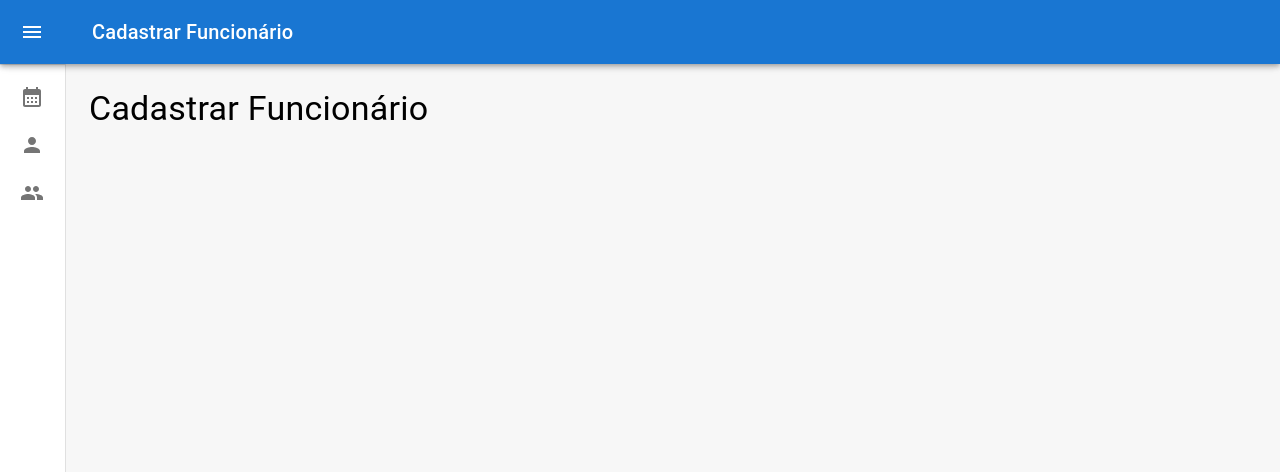
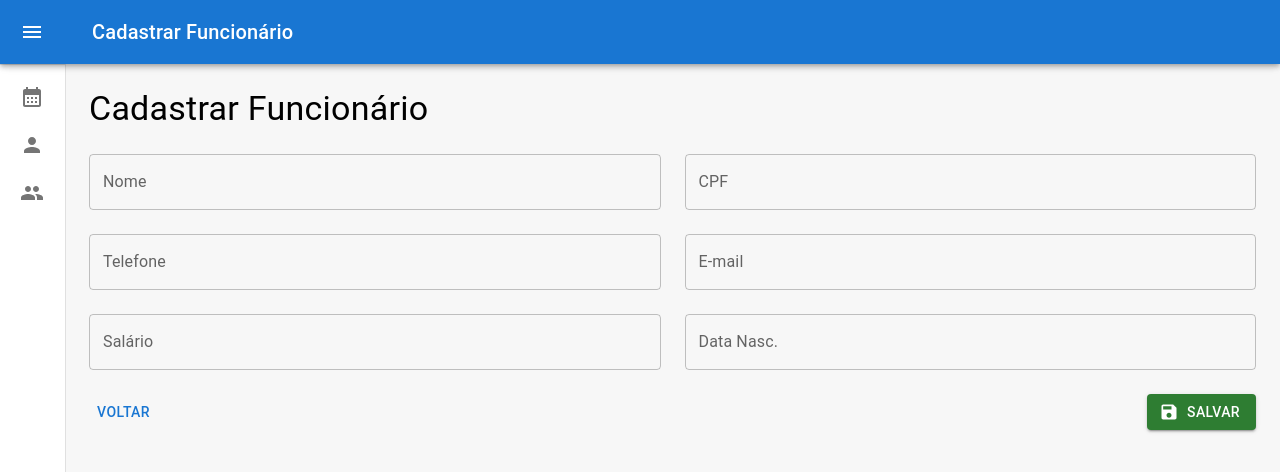
Before and after one commit to lucasvromano/restaurant, a React (Create React App) app: page /funcionarios/cadastrar in a window 1280 px wide. Shown: the top 472 px of the page. Built offline with nearby package versions, Linux system fonts and the light colour scheme.

Commit message:
refactor: order imports

```diff
--- a/src/store/index.ts
+++ b/src/store/index.ts
@@ -2,15 +2,18 @@ import { configureStore } from '@reduxjs/toolkit'
 
 import schedulesReducer from './reducers/schedules'
 import usersReducer from './reducers/users'
+import employeesReducer from './reducers/employees'
 
 const rootReducer = {
   schedules: schedulesReducer,
   users: usersReducer,
+  employees: employeesReducer,
 }
 
 export type RootState = {
   schedules: [],
   users: [],
+  employees: [],
 }
 
 export default configureStore({ reducer: rootReducer })
--- /dev/null
+++ b/src/store/reducers/employees.ts
@@ -0,0 +1,19 @@
+import { createAction, createReducer } from "@reduxjs/toolkit";
+
+interface IEmployees {
+  id: string,
+  name: string,
+  document: string,
+  phone: string
+  email: string,
+  salary: string,
+  birthday: string
+}
+
+const INITIAL_STATE: IEmployees[] | (() => IEmployees[]) = []
+
+export const addEmployee = createAction<IEmployees | []>('ADD_EMPLOYEE');
+
+export default createReducer(INITIAL_STATE, {
+  [addEmployee.type]: (state, action) => ([...state, action.payload])
+});
--- a/src/views/Employees/CreateEmployee/index.tsx
+++ b/src/views/Employees/CreateEmployee/index.tsx
@@ -1,12 +1,159 @@
-import Typography from "@mui/material/Typography"
+import { useState } from "react"
+import { Link } from "react-router-dom"
+import { useDispatch } from "react-redux"
+import { v4 as uuid } from 'uuid'
+
+import { Button, TextField, Typography, Box, Grid } from "@mui/material"
+import SaveIcon from '@mui/icons-material/Save'
+
 import MiniDrawer from "../../../components/MiniDrawer"
+import { addEmployee } from "../../../store/reducers/employees"
+
+
+const emptyFormData = {
+  id: '',
+  name: '',
+  document: '',
+  phone: '',
+  email: '',
+  salary: '',
+  birthday: '',
+}
 
 const CreateEmployee = () => {
+
+  const [formData, setFormData] = useState(emptyFormData)
+  const dispatch = useDispatch()
+
+  const handleChange = (target: EventTarget & (HTMLInputElement | HTMLTextAreaElement)) => {
+    setFormData({
+      ...formData,
+      [target.name]: target.value
+    })
+  }
+
+  const handleSubmit = (event: { preventDefault: () => void }) => {
+    event.preventDefault()
+    dispatch(addEmployee({
+      id: uuid(),
+      name: formData.name,
+      document: formData.document,
+      phone: formData.phone,
+      email: formData.email,
+      salary: formData.salary,
+      birthday: formData.birthday,
+    }))
+    setFormData(emptyFormData)
+  }
+
   return (
     <MiniDrawer title="Cadastrar Funcionário">
       <Typography variant='h4' component='h1' >
         Cadastrar Funcionário
       </Typography>
+
+      <Box my={3}>
+        <form onSubmit={handleSubmit}>
+
+          <Grid container spacing={3}>
+
+            <Grid xs={12} sm={6} item>
+              <TextField
+                id='name'
+                name='name'
+                label='Nome'
+                variant='outlined'
+                value={formData.name}
+                onChange={({ target: value }) => handleChange(value)}
+                fullWidth
+              />
+            </Grid>
+
+            <Grid xs={12} sm={6} item>
+              <TextField
+                id='document'
+                name='document'
+                label='CPF'
+                variant='outlined'
+                value={formData.document}
+                onChange={({ target: value }) => handleChange(value)}
+                fullWidth
+              />
+            </Grid>
+
+            <Grid xs={12} sm={6} item>
+              <TextField
+                id='phone'
+                name='phone'
+                label='Telefone'
+                variant='outlined'
+                value={formData.phone}
+                onChange={({ target: value }) => handleChange(value)}
+                fullWidth
+              />
+            </Grid>
+
+            <Grid xs={12} sm={6} item>
+              <TextField
+                id='email'
+                name='email'
+                label='E-mail'
+                variant='outlined'
+                value={formData.email}
+                onChange={({ target: value }) => handleChange(value)}
+                fullWidth
+              />
+            </Grid>
+
+            <Grid xs={12} sm={6} item>
+              <TextField
+                id='salary'
+                name='salary'
+                label='Salário'
+                variant='outlined'
+                value={formData.salary}
+                onChange={({ target: value }) => handleChange(value)}
+                fullWidth
+              />
+            </Grid>
+
+            <Grid xs={12} sm={6} item>
+              <TextField
+                id='birthday'
+                name='birthday'
+                label='Data Nasc.'
+                variant='outlined'
+                value={formData.birthday}
+                onChange={({ target: value }) => handleChange(value)}
+                fullWidth
+              />
+            </Grid>
+
+          </Grid>
+
+          <Box
+            display='flex'
+            alignItems='center'
+            justifyContent='space-between'
+            mt={3}>
+
+            <Link to="/funcionarios">
+              <Button>
+                Voltar
+              </Button>
+            </Link>
+
+            <Button
+              startIcon={<SaveIcon />}
+              variant='contained'
+              color='success'
+              type="submit">
+              Salvar
+            </Button>
+          </Box>
+
+        </form>
+      </Box>
     </MiniDrawer>
 
   )
--- a/src/views/Employees/index.tsx
+++ b/src/views/Employees/index.tsx
@@ -1,11 +1,14 @@
+import { Link } from "react-router-dom"
+import { useSelector } from "react-redux";
+
 import { Box, Button, Stack, Typography } from "@mui/material"
 import { DataGrid, GridColDef, ptBR } from "@mui/x-data-grid"
-import { Link } from "react-router-dom"
-import MiniDrawer from "../../components/MiniDrawer"
-
 import DeleteIcon from '@mui/icons-material/Delete';
 import EditIcon from '@mui/icons-material/Edit';
 import AddIcon from '@mui/icons-material/Add';
+
+import MiniDrawer from "../../components/MiniDrawer"
+import { RootState } from '../../store';
 
 const columns: GridColDef[] = [
   // {
@@ -39,6 +42,11 @@ const columns: GridColDef[] = [
     width: 300,
   },
   {
+    field: 'birthday',
+    headerName: 'Data Nasc.',
+    width: 300,
+  },
+  {
     field: 'options',
     headerName: 'Opções',
     description: 'Opção de edição ou exclusão do funcionário.',
@@ -63,18 +71,10 @@ const columns: GridColDef[] = [
   },
 ];
 
-const employees = [
-  {
-    id: '1',
-    name: 'José',
-    document: '123456789',
-    phone: '1564',
-    email: '456',
-    salary: '456'
-  }
-]
+const Employees = () => {
 
-const Employees = () => {
+  const employees = useSelector((state: RootState) => state.employees);
+
   return (
     <MiniDrawer title="Funcionários">
       <Stack role="container-users">
--- a/src/views/ForgotPassword/index.tsx
+++ b/src/views/ForgotPassword/index.tsx
@@ -1,7 +1,9 @@
+
+import { SetStateAction, useState } from 'react'
+import { Link } from 'react-router-dom'
 
 import { Box, Typography, Grid, TextField, Button } from '@mui/material'
-import { SetStateAction, useState } from 'react'
-import { Link } from 'react-router-dom'
+
 import useResize from '../../hooks/useResize'
 
 const ForgotPassword = () => {
```
Also changed, not shown: src/store/reducers/schedules.ts (+0 -24 lines), src/store/reducers/users.ts (+0 -16 lines), src/views/Login/index.tsx (+4 -3 lines), src/views/Schedules/CreateSchedule/index.tsx (+6 -6 lines), src/views/Schedules/index.tsx (+4 -4 lines), src/views/Users/CreateUser/index.tsx (+7 -6 lines), src/views/Users/index.tsx (+3 -5 lines).
